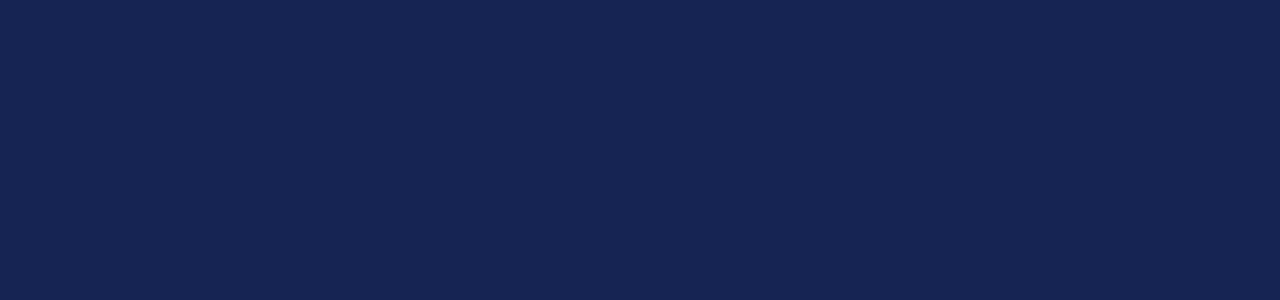
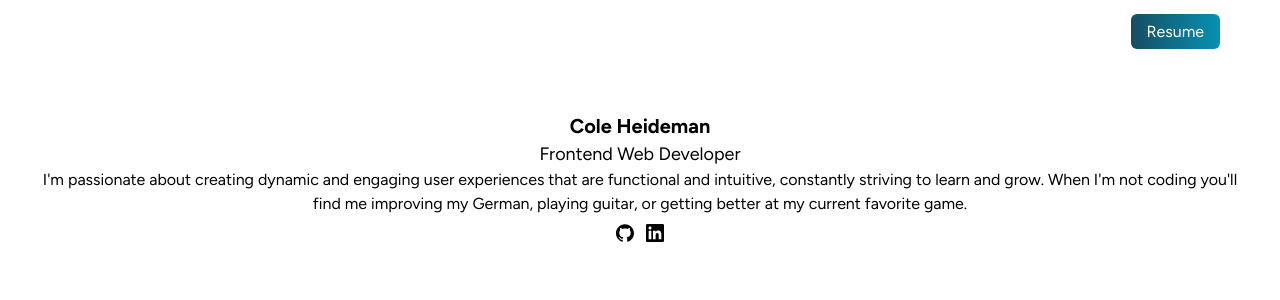
Before and after one commit to Alienatedlabor/react-portfolio, a Next.js app: page / in a window 1280 px wide. Shown: the top 300 px of the page. Built offline with nearby package versions, Linux system fonts and the light colour scheme.

Commit message:
add nav and main about/hero

```diff
--- a/pages/index.tsx
+++ b/pages/index.tsx
@@ -1,14 +1,50 @@
 import Head from 'next/head';
+import { BsFillMoonStarsFill } from 'react-icons/bs';
+import { SiGithub, SiLinkedin } from 'react-icons/si';
+import { Figtree } from 'next/font/google';
+const figtree = Figtree({ subsets: ['latin'] });
 
+console.log(figtree);
 export default function Home() {
   return (
-    <div>
+    <div className={figtree.className}>
       <Head>
         <title>Cole Heideman | Web Developer</title>
       </Head>
 
-      <main>
-        <section className="bg-blue-950 min-h-screen"></section>
+      <main className="bg-white px-10">
+        <section className="min-h-screen">
+          <nav className="p-5 mb-12 flex justify-between">
+            <h1 className="text-xl"></h1>
+            <ul className="flex items-center gap-2">
+              <li>{/* <BsFillMoonStarsFill /> */}</li>
+              <li>
+                <a
+                  className=" hover:shadow-md hover:opacity-90  bg-gradient-to-r from-cyan-900 to-cyan-600 text-white px-4 py-2 rounded-md "
+                  href=""
+                >
+                  Resume
+                </a>
+              </li>
+            </ul>
+          </nav>
+          <div className="flex flex-col text-center">
+            <h2 className=" text-xl font-bold">Cole Heideman</h2>
+            <h3 className="text-lg">Frontend Web Developer</h3>
+            <p>
+              I'm passionate about creating dynamic and engaging user
+              experiences that are functional and intuitive, constantly striving
+              to learn and grow. When I'm not coding you'll find me improving my
+              German, playing guitar, or getting better at my current favorite
+              game.
+            </p>
+          </div>
+
+          <div className="flex justify-center text-lg gap-3 my-2">
+            <SiGithub />
+            <SiLinkedin />
+          </div>
+        </section>
       </main>
     </div>
   );
```
